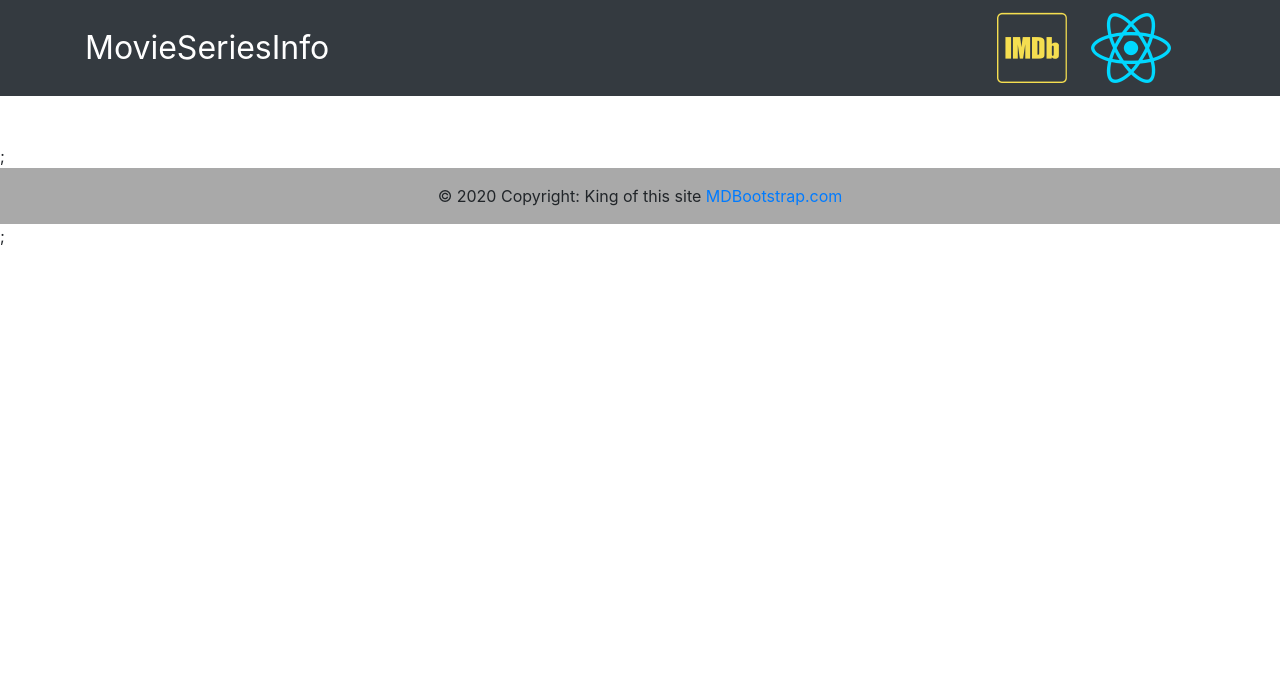
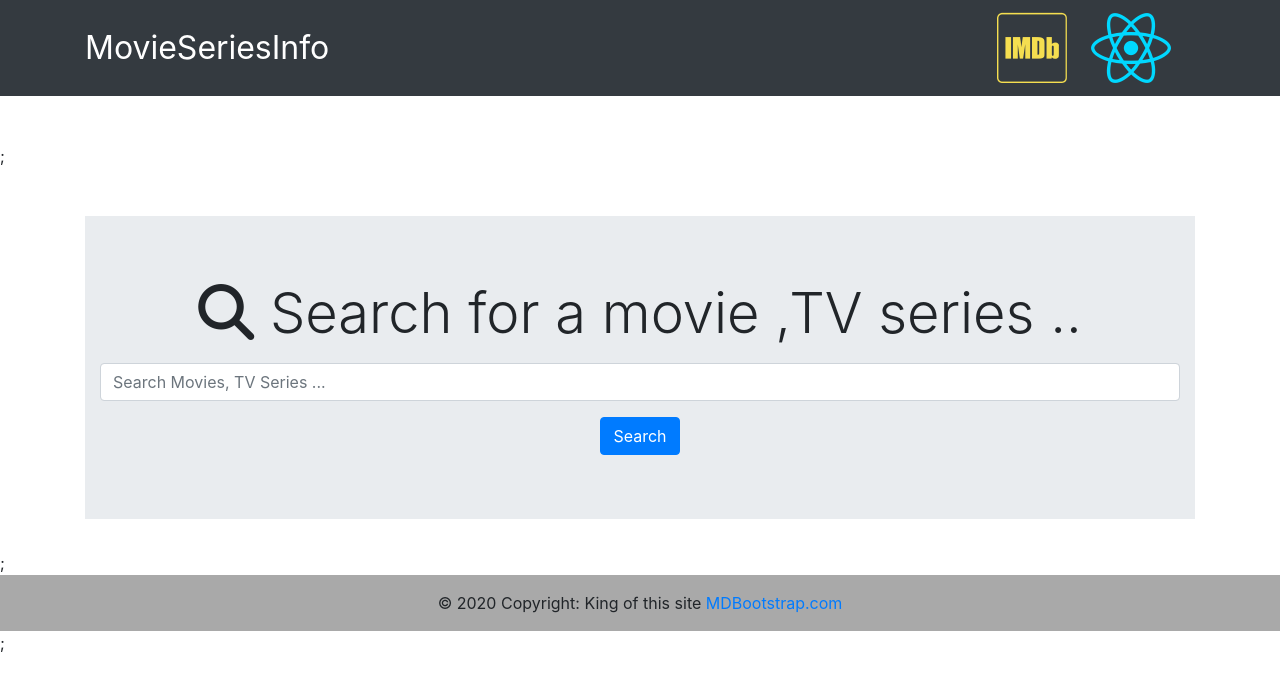
Before and after one commit to MateuszKalwaj/ReactMoviesApp, a React (Create React App) app: page /#/ in a window 1280 px wide. Shown: the top 688 px of the page. Built offline with nearby package versions, Linux system fonts and the light colour scheme.

Commit message:
Search and Landing component added

```diff
--- a/src/App.js
+++ b/src/App.js
@@ -1,13 +1,15 @@
 import React, {Component} from 'react';
 import './App.css';
-import Navbar from './components/Navbar';
-import Footer from './components/Footer';
+import Navbar from './components/layout/Navbar';
+import Footer from './components/layout/Footer';
+import Landing from './components//home/Landing';
 
 class App extends Component {
   render() {
     return (
       <div>
         <Navbar />;
+        <Landing />;
         <Footer />;
       </div>
     )
--- /dev/null
+++ b/src/components/home/Landing.js
@@ -0,0 +1,14 @@
+import React, { Component } from 'react'
+import SearchForm from './SearchForm';
+
+export class Landing extends Component {
+    render() {
+        return (
+            <div className ="container">
+                <SearchForm />
+            </div>
+        )
+    }
+}
+
+export default Landing
--- /dev/null
+++ b/src/components/home/SearchForm.js
@@ -0,0 +1,36 @@
+import React, { Component } from 'react'
+import {searchMovie} from '../../actions/searchActions';
+
+export class SearchForm extends Component {
+
+    onChange = e => {
+        this.props.searchMovie(e.target.value);
+    }
+
+    render() {
+        return (
+            <div className="jumbotron jumbotron-fluid mt-5 text-center">
+        <div className="container">
+          <h1 className="display-4 mb-3">
+            <i className="fa fa-search" /> Search for a movie ,TV series ..
+          </h1>
+          <form id="searchForm" onSubmit={this.onSubmit}>
+            <input
+              type="text"
+              className="form-control"
+              name="searchText"
+              placeholder="Search Movies, TV Series ..."
+              onChange={this.onChange}
+            />
+            <button type="submit" className="btn btn-primary btn-bg mt-3">
+              Search
+            </button>
+          </form>
+        </div>
+      </div>
+    );
+  }
+    }
+
+
+export default SearchForm
```
Also changed, not shown: src/components/layout/Footer.js (renamed from src/components/Footer.js), src/components/layout/Navbar.js (renamed from src/components/Navbar.js).
